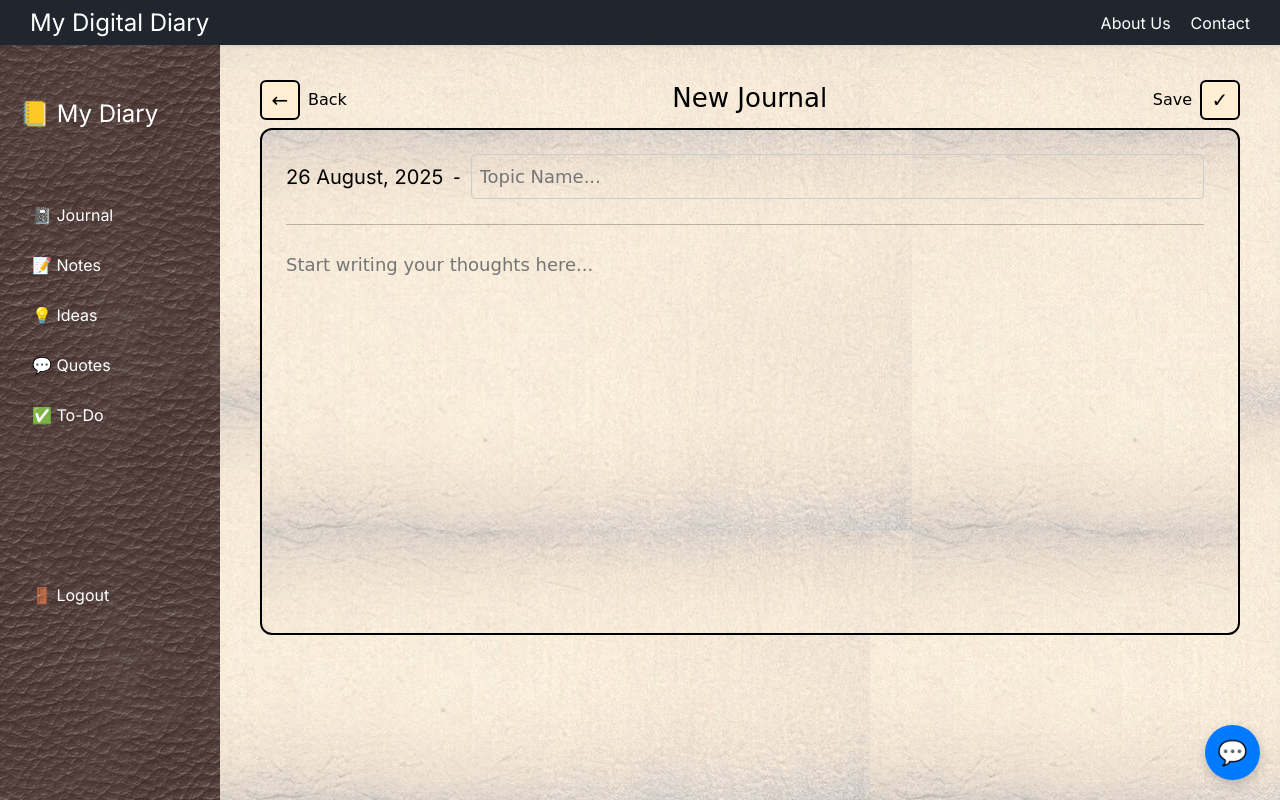
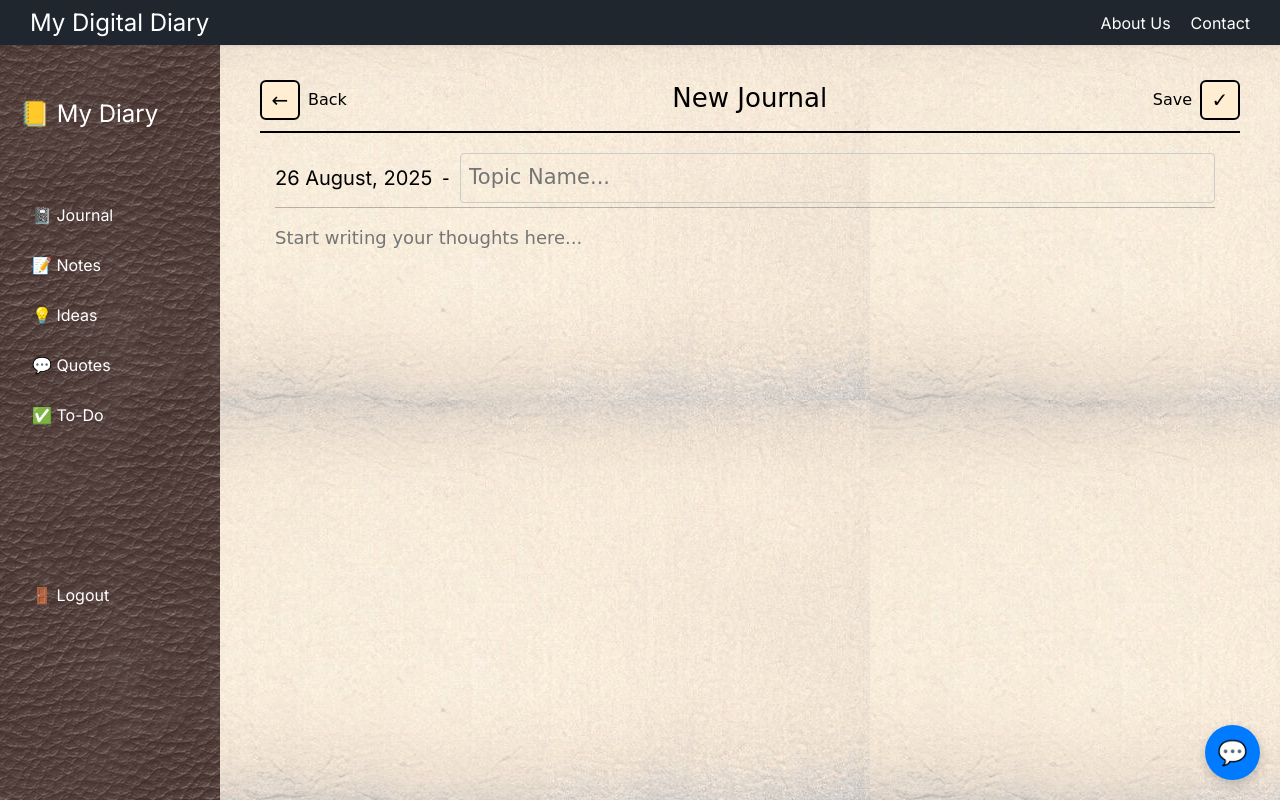
Before and after one commit to Krishna-Thombare/My-Digital-Diary, a Flask app: page /journal/add in a window 1280 px wide. Run offline with Flask 3, Linux system fonts and the light colour scheme; the visitor is signed in with stand-in values (Sample User, id 1).

Commit message:
Removed visible boxes (text area).

```diff
--- a/app/blueprints/ideas/templates/ideas/idea_add.html
+++ b/app/blueprints/ideas/templates/ideas/idea_add.html
@@ -2,6 +2,7 @@
 {% extends "base.html" %}
 {% block content %}
 
+<div class="ideas-header-section">
     <div class="d-flex justify-content-between align-items-center mb-3">
         <div class="d-flex align-items-center">
             <a href="{{ url_for('ideas.ideas_list') }}" class="ideas-icon-btn">←</a>
@@ -15,6 +16,7 @@
             <button form="ideaForm" type="submit" class="ideas-icon-btn">✓</button>
         </div>
     </div>
+</div>
 
 <div class="ideas-diary-box">
     <form id="ideaForm" method="POST">
--- a/app/blueprints/ideas/templates/ideas/idea_edit.html
+++ b/app/blueprints/ideas/templates/ideas/idea_edit.html
@@ -2,6 +2,7 @@
 {% extends "base.html" %}
 {% block content %}
 
+<div class="ideas-header-section">
     <div class="d-flex justify-content-between align-items-center mb-4">
         <div class="d-flex align-items-center">
             <a href="{{ url_for('ideas.ideas_list') }}" class="ideas-icon-btn">←</a>
@@ -15,6 +16,7 @@
             <button form="editIdeaForm" type="submit" class="ideas-icon-btn">✓</button>
         </div>
     </div>
+</div>
 
 <div class="ideas-diary-box">
     <form id="editIdeaForm" method="POST">
--- a/app/blueprints/journal/templates/journal/journal_add.html
+++ b/app/blueprints/journal/templates/journal/journal_add.html
@@ -2,6 +2,7 @@
 {% extends "base.html" %}
 {% block content %}
 
+<div class="journal-header-section">
     <div class="d-flex justify-content-between align-items-center mb-2">
         <div class="d-flex align-items-center">
             <a href="{{ url_for('journal.journal_list') }}" class="journal-icon-btn">←</a>
@@ -13,6 +14,7 @@
         <div class="d-flex align-items-center">
             <span class="journal-label me-2">Save</span>
             <button form="journalForm" type="submit" class="journal-icon-btn">✓</button>
+        </div>
     </div>
 </div>
 
--- a/app/blueprints/journal/templates/journal/journal_edit.html
+++ b/app/blueprints/journal/templates/journal/journal_edit.html
@@ -2,6 +2,7 @@
 {% extends "base.html" %}
 {% block content %}
 
+<div class="journal-header-section">
     <div class="d-flex justify-content-between align-items-center mb-2">
         <div class="d-flex align-items-center">
             <a href="{{ url_for('journal.journal_list') }}" class="journal-icon-btn">←</a>
@@ -13,6 +14,7 @@
         <div class="d-flex align-items-center">
             <span class="journal-label me-2">Save</span>
             <button form="journalForm" type="submit" class="journal-icon-btn">✓</button>
+        </div>
     </div>
 </div>
 
--- a/app/blueprints/journal/templates/journal/journal_read.html
+++ b/app/blueprints/journal/templates/journal/journal_read.html
@@ -2,6 +2,7 @@
 {% extends "base.html" %}
 {% block content %}
 
+<div class="journal-header-section">
     <div class="d-flex justify-content-between align-items-center mb-2">
         <div class="d-flex align-items-center">
             <a href="{{ url_for('journal.journal_list') }}" class="journal-icon-btn">←</a>
@@ -13,6 +14,7 @@
         <div class="d-flex align-items-center">
             <span class="journal-label me-2">Edit</span>
             <a href="{{ url_for('journal.edit_journal', journal_id=entry.id) }}" class="journal-icon-btn">✏️</a>
+        </div>
     </div>
 </div>
 
--- a/app/blueprints/notes/templates/notes/notes_add.html
+++ b/app/blueprints/notes/templates/notes/notes_add.html
@@ -2,6 +2,7 @@
 {% extends "base.html" %}
 {% block content %}
 
+<div class="notes-header-section">
     <div class="d-flex justify-content-between align-items-center mb-2">
         <div class="d-flex align-items-center">
             <a href="{{ url_for('notes.notes_list') }}" class="notes-icon-btn">←</a>
@@ -13,6 +14,7 @@
         <div class="d-flex align-items-center">
             <span class="notes-label me-2">Save</span>
             <button form="noteForm" type="submit" class="notes-icon-btn">✓</button>
+        </div>
     </div>
 </div>
 
--- a/app/blueprints/notes/templates/notes/notes_edit.html
+++ b/app/blueprints/notes/templates/notes/notes_edit.html
@@ -1,6 +1,8 @@
 {% set feature_css = 'notes' %}
 {% extends "base.html" %}
 {% block content %}
+
+<div class="notes-header-section">
     <div class="d-flex justify-content-between align-items-center mb-2">
         <div class="d-flex align-items-center">
             <a href="{{ url_for('notes.notes_list') }}" class="notes-icon-btn">←</a>
@@ -12,6 +14,7 @@
         <div class="d-flex align-items-center">
             <span class="notes-label me-2">Save</span>
             <button form="editNoteForm" type="submit" class="notes-icon-btn">✓</button>
+        </div>
     </div>
 </div>
 
--- a/app/blueprints/notes/templates/notes/notes_read.html
+++ b/app/blueprints/notes/templates/notes/notes_read.html
@@ -2,6 +2,7 @@
 {% extends "base.html" %}
 {% block content %}
 
+<div class="notes-header-section">
     <div class="d-flex justify-content-between align-items-center mb-2">
         <div class="d-flex align-items-center">
             <a href="{{ url_for('notes.notes_list') }}" class="notes-icon-btn">←</a>
@@ -13,6 +14,7 @@
         <div class="d-flex align-items-center">
             <span class="notes-label me-2">Edit</span>
             <a href="{{ url_for('notes.edit_note', note_id=entry.id) }}" class="notes-icon-btn">✏️</a>
+        </div>
     </div>
 </div>
 
--- a/app/blueprints/quotes/templates/quotes/quote_add.html
+++ b/app/blueprints/quotes/templates/quotes/quote_add.html
@@ -2,6 +2,7 @@
 {% extends "base.html" %}
 {% block content %}
 
+<div class="quotes-header-section">
     <div class="d-flex justify-content-between align-items-center mb-3">
         <div class="d-flex align-items-center">
             <a href="{{ url_for('quotes.quotes_list') }}" class="quotes-icon-btn">←</a>
@@ -15,6 +16,7 @@
             <button form="quoteForm" type="submit" class="quotes-icon-btn">✓</button>
         </div>
     </div>
+</div>
 
 <div class="quotes-diary-box">
     <form id="quoteForm" method="POST">
--- a/app/blueprints/quotes/templates/quotes/quote_edit.html
+++ b/app/blueprints/quotes/templates/quotes/quote_edit.html
@@ -2,6 +2,7 @@
 {% extends "base.html" %}
 {% block content %}
 
+<div class="quotes-header-section">
     <div class="d-flex justify-content-between align-items-center mb-3">
         <div class="d-flex align-items-center">
             <a href="{{ url_for('quotes.quotes_list') }}" class="quotes-icon-btn">←</a>
@@ -15,6 +16,7 @@
             <button form="editQuoteForm" type="submit" class="quotes-icon-btn">✓</button>
         </div>
     </div>
+</div>
 
 <div class="quotes-diary-box">
     <form id="editQuoteForm" method="POST">
--- a/app/static/css/journal.css
+++ b/app/static/css/journal.css
@@ -59,11 +59,10 @@
 }
 
 .journal-diary-box {
-  background-color: #fff0d3;
-  background-image: url("../images/journal.png");
-  border: 2px solid #000000;
-  border-radius: 12px;
-  padding: 24px;
+  background: transparent;
+  border: none;
+  margin-top: 5px;
+  padding: 15px;
 }
 
 .journal-header {
@@ -73,29 +72,29 @@
   font-family: 'Comic Sans MS', cursive;
   font-size: 20px;
   color: #000000;
-  margin-bottom: 10px;
+  margin-bottom: 3px;
+}
+
+.journal-header-section {
+  border-bottom: 2px solid #000000;
+  padding-bottom:3px;
+  margin-bottom: 5px;
 }
 
 .journal-topic-input {
   flex-grow: 1;
   border: none;
-  border-bottom: 1px solid #000000;
+  border-bottom: 0px solid #000000;
   background: transparent;
-  font-size: 18px;
+  font-size: 21px;
   font-family: 'Comic Sans MS', cursive;
   color: #000000;
-  padding: 10px;
+  padding: 5px;
 }
 
 .journal-topic-input:focus {
   outline: none;
   border-bottom: 1px solid #000000;
-}
-
-.journal-line {
-  border: none;
-  border-bottom: 1px solid #000000;
-  margin-top: 10px;
 }
 
 .journal-textarea {
@@ -107,19 +106,26 @@
   font-size: 18px;
   color: #000000;
   min-height: 300px;
-  padding-top: 10px;
+  padding-top: 10px 0;
   white-space: pre-wrap;
   overflow-wrap: break-word;
+  outline: none;
 }
 
 .journal-textarea:focus {
   outline: none;
 }
 
+.journal-line {
+  border: none;
+  border-bottom: 1px solid #000000;
+  margin-top: 10px;
+}
+
 .line {
   border: none;
   border-bottom: 1px solid #000000;
-  margin-top: 15px;
+  margin-top:1px;
 }
 
 .journal-icon-btn {
```
Also changed, not shown: app/static/css/ideas.css (+11 -6 lines), app/static/css/notes.css (+17 -11 lines), app/static/css/quotes.css (+11 -6 lines). Lines whose indentation alone changed are shown as unchanged.
